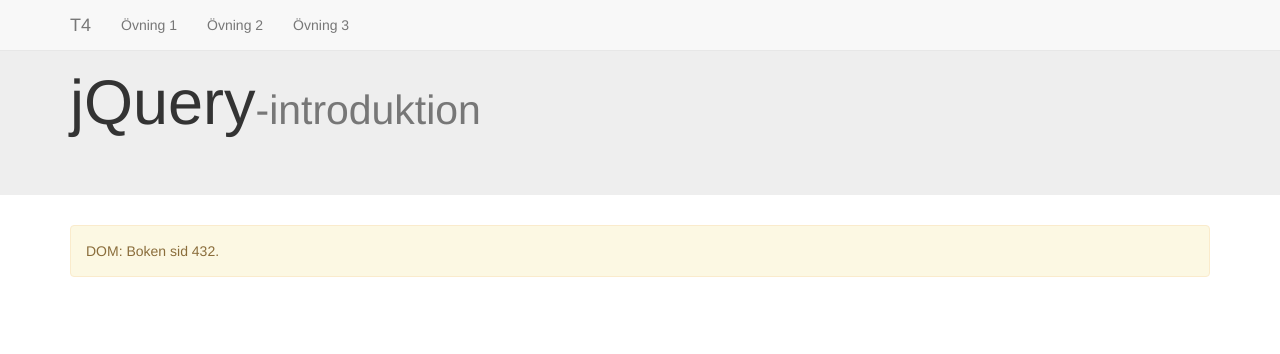
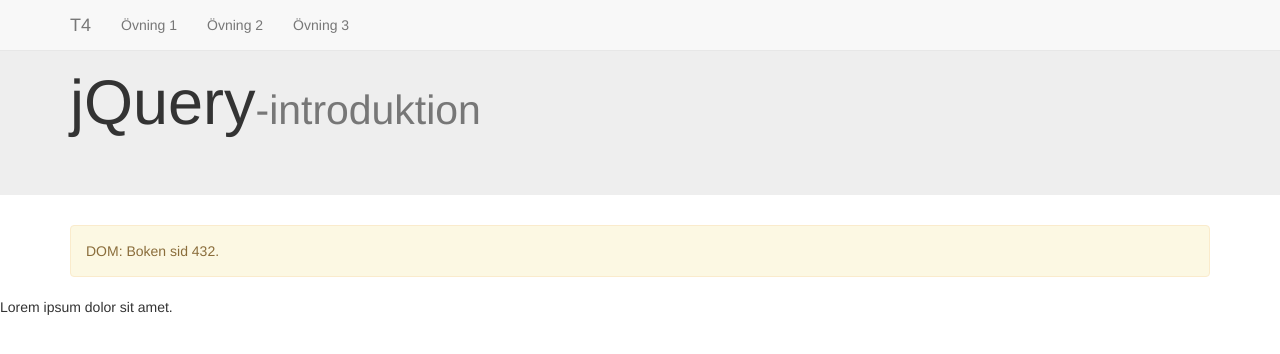
Before and after one commit to Twixenn/jquery-1, a website: page index.html in a window 1280 px wide. Drawn offline with nearby package versions, Linux system fonts and the light colour scheme.

Commit message:
added footer

```diff
--- a/index.html
+++ b/index.html
@@ -52,5 +52,6 @@
     <script src="bower_components/jquery/dist/jquery.min.js"></script>
     <!-- Include all compiled   plugins (below), or include individual files as needed -->
     <script src="bower_components/bootstrap/dist/js/bootstrap.min.js"></script>
+    <footer>Lorem ipsum dolor sit amet.</footer>
   </body>
 </html>
```
